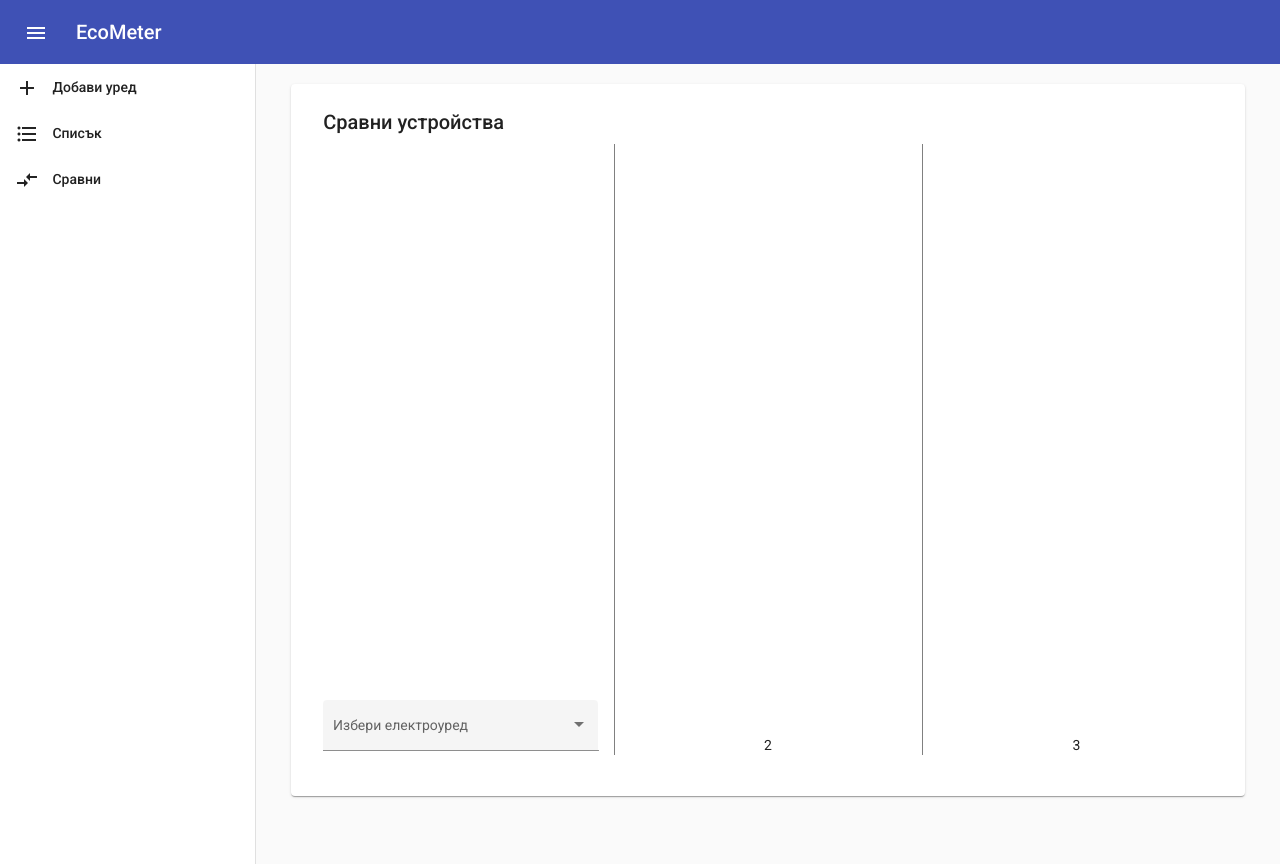
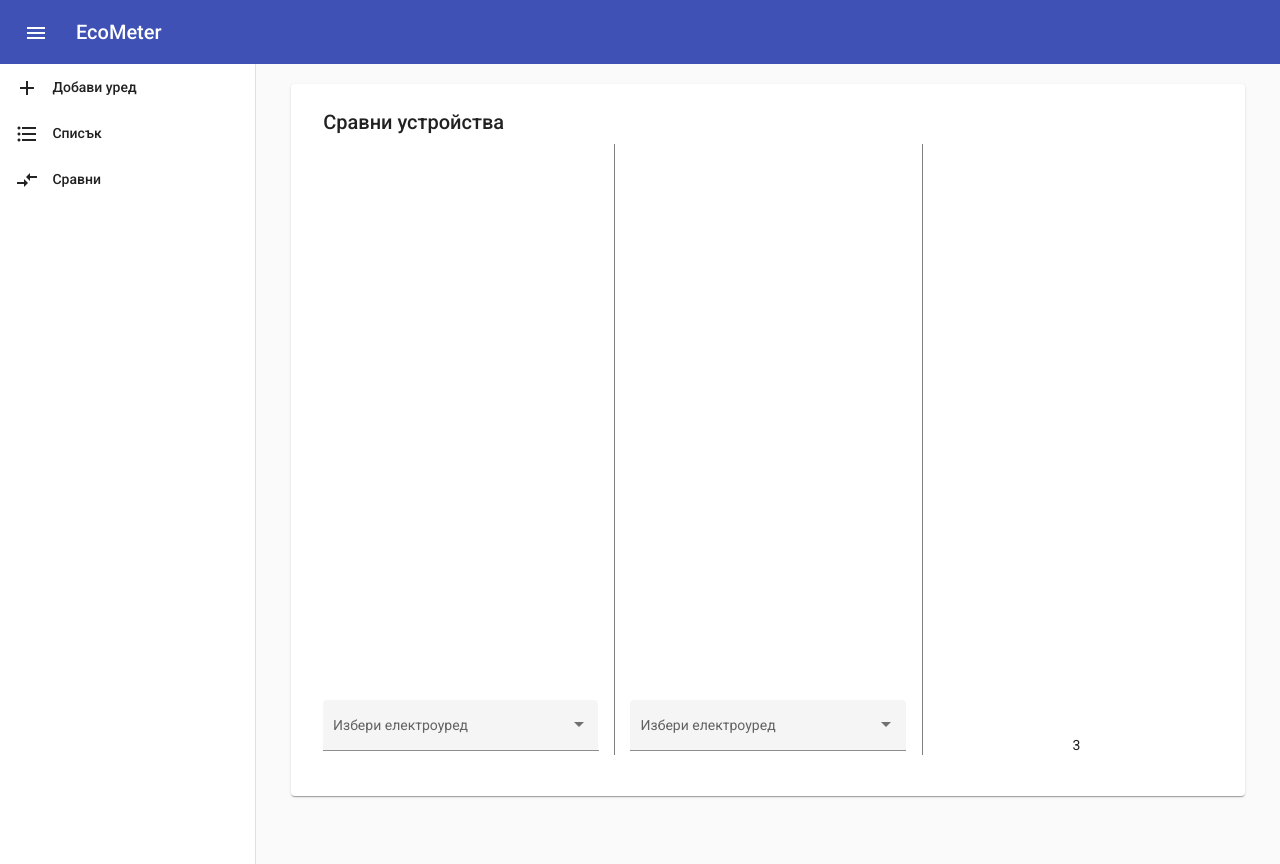
Before and after one commit to Lucky-Martin/eco-calculator, an Angular app: page /compare in a window 1280 px wide. Built offline with nearby package versions, Linux system fonts and the light colour scheme.

Commit message:
Add input logic for the two compare devices

```diff
--- a/src/app/compare-devices/compare-devices.component.html
+++ b/src/app/compare-devices/compare-devices.component.html
@@ -7,14 +7,23 @@
       <mat-grid-tile class="border-right">
         <mat-form-field appearance="fill">
           <mat-label>Избери електроуред</mat-label>
-            <mat-select>
-              <mat-option *ngFor="let device of devices" [value]="device.name">
+          <mat-select [formControl]="firstDeviceInput" (valueChange)="onSelectFirstDevice($event)">
+            <mat-option *ngFor="let device of devices" [value]="device.uuid">
               {{device.name}}
             </mat-option>
           </mat-select>
         </mat-form-field>
       </mat-grid-tile>
-      <mat-grid-tile>2</mat-grid-tile>
+      <mat-grid-tile>
+        <mat-form-field appearance="fill">
+          <mat-label>Избери електроуред</mat-label>
+          <mat-select [formControl]="secondDeviceInput" (valueChange)="onSelectSecondDevice($event)">
+            <mat-option *ngFor="let device of devices" [value]="device.uuid">
+              {{device.name}}
+            </mat-option>
+          </mat-select>
+        </mat-form-field>
+      </mat-grid-tile>
       <mat-grid-tile class="border-left">3</mat-grid-tile>
     </mat-grid-list>
   </mat-card-content>
--- a/src/app/compare-devices/compare-devices.component.ts
+++ b/src/app/compare-devices/compare-devices.component.ts
@@ -1,6 +1,7 @@
 import { Component, OnInit } from '@angular/core';
 import {DeviceService} from "../services/device.service";
 import { IDevice } from '../models/device.model';
+import { FormControl } from "@angular/forms";
 
 @Component({
   selector: 'app-compare-devices',
@@ -9,9 +10,27 @@ import { IDevice } from '../models/device.model';
 })
 export class CompareDevicesComponent implements OnInit {
   devices!: IDevice[];
-  constructor(private deviceService: DeviceService) { }
+  firstDeviceInput: FormControl
+  secondDeviceInput: FormControl;
+
+  firstDevice!: IDevice;
+  secondDevice!: IDevice;
+
+
+  constructor(private deviceService: DeviceService) {
+    this.firstDeviceInput = new FormControl();
+    this.secondDeviceInput = new FormControl();
+  }
 
   ngOnInit(): void {
     this.devices = this.deviceService.fetchDevices();
   }
+
+  onSelectFirstDevice(uuid: string){
+    this.firstDevice = this.deviceService.getDevice(uuid)!;
+  }
+
+  onSelectSecondDevice(uuid: string){
+    this.secondDevice = this.deviceService.getDevice(uuid)!;
+  }
 }
```
Lines whose indentation alone changed are shown as unchanged.
